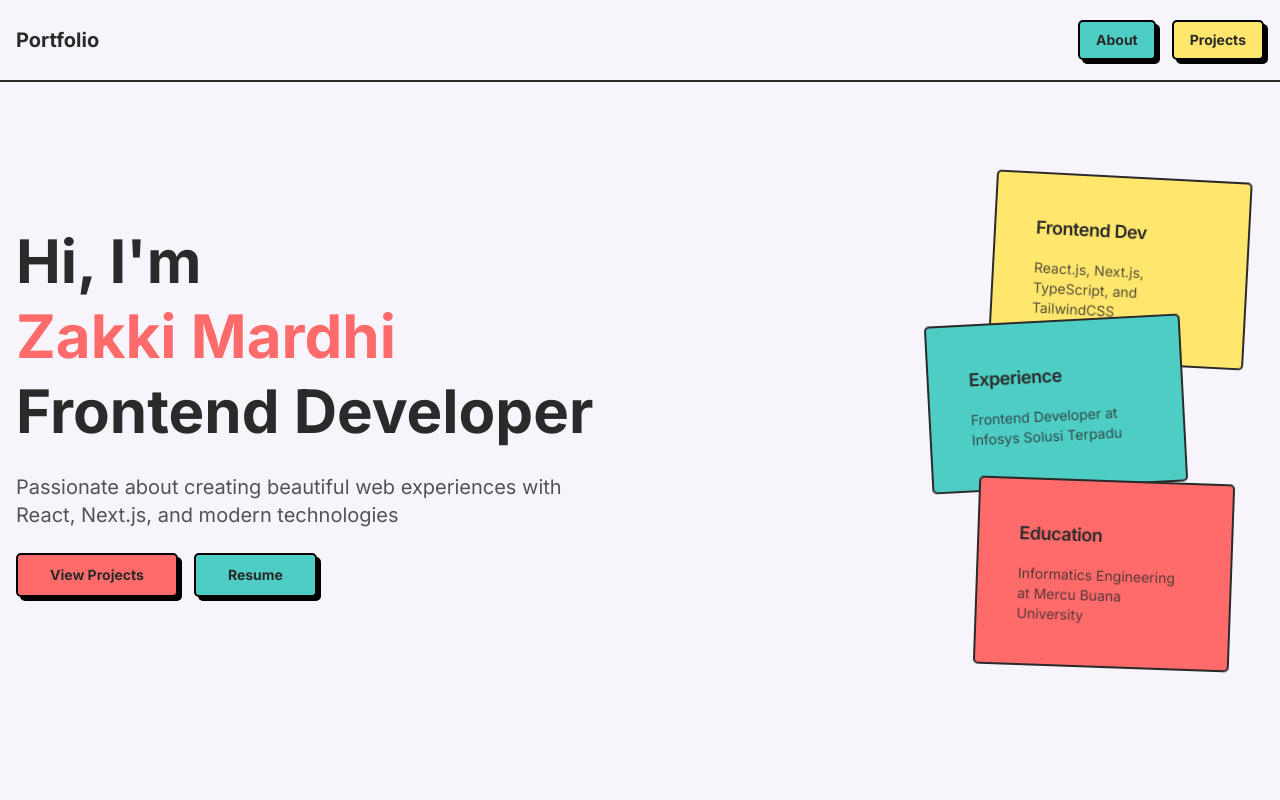
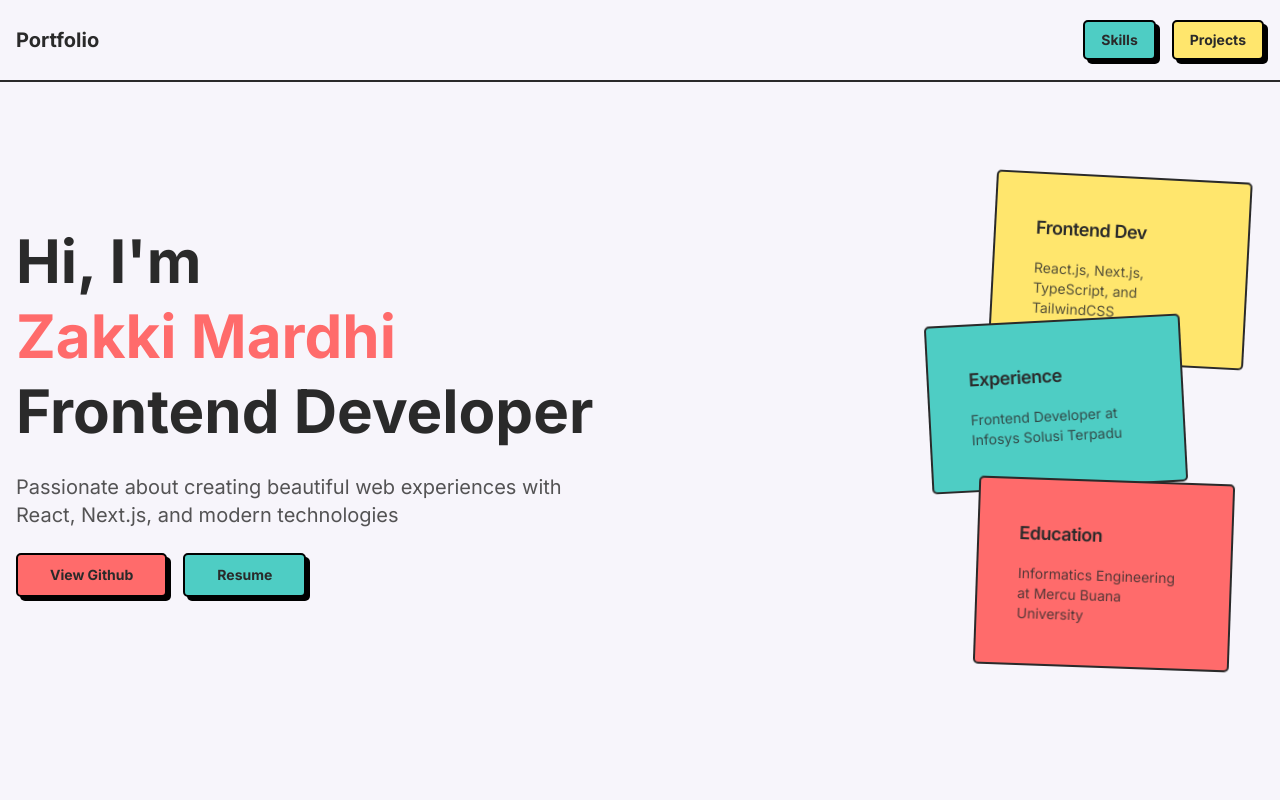
Before and after one commit to Cuk233/neo-portfolio, a Next.js app: page / in a window 1280 px wide. Shown: the top 800 px of the page. Built offline with nearby package versions, Linux system fonts and the light colour scheme.

Commit message:
Update hero section buttons to link to GitHub and download resume; rename 'About' button to 'Skills' in navbar; add CV PDF file.

```diff
--- a/components/sections/hero.tsx
+++ b/components/sections/hero.tsx
@@ -22,10 +22,10 @@ export function HeroSection() {
           </p>
           <div className="flex gap-4">
             <Button variant="default" size="lg" className="bg-[#FF6B6B] text-[#2A2A2A] font-bold hover:opacity-90">
-              View Projects
+              <a href="https://github.com/Cuk233" target="_blank" rel="noopener noreferrer">View Github</a>
             </Button>
-            <Button variant="default" size="lg" className="bg-[#4ECDC4] text-[#2A2A2A] font-bold hover:opacity-90">
-              Resume
+            <Button variant="default" size="lg" className="bg-[#4ECDC4] text-[#2A2A2A] font-bold hover:opacity-90" asChild>
+              <a href="/CV-MuhammadZakkiMardhi_2024.pdf" download>Resume</a>
             </Button>
           </div>
         </div>
--- a/components/ui/navbar.tsx
+++ b/components/ui/navbar.tsx
@@ -23,7 +23,7 @@ export function Navbar() {
             className="bg-[#4ECDC4] text-[#2A2A2A] font-bold hover:opacity-90"
             onClick={() => scrollToSection("about")}
           >
-            About
+            Skills
           </Button>
           <Button
             variant="default"
```
Also changed, not shown: 1 other file (tests, documents, lock files or other folders).
